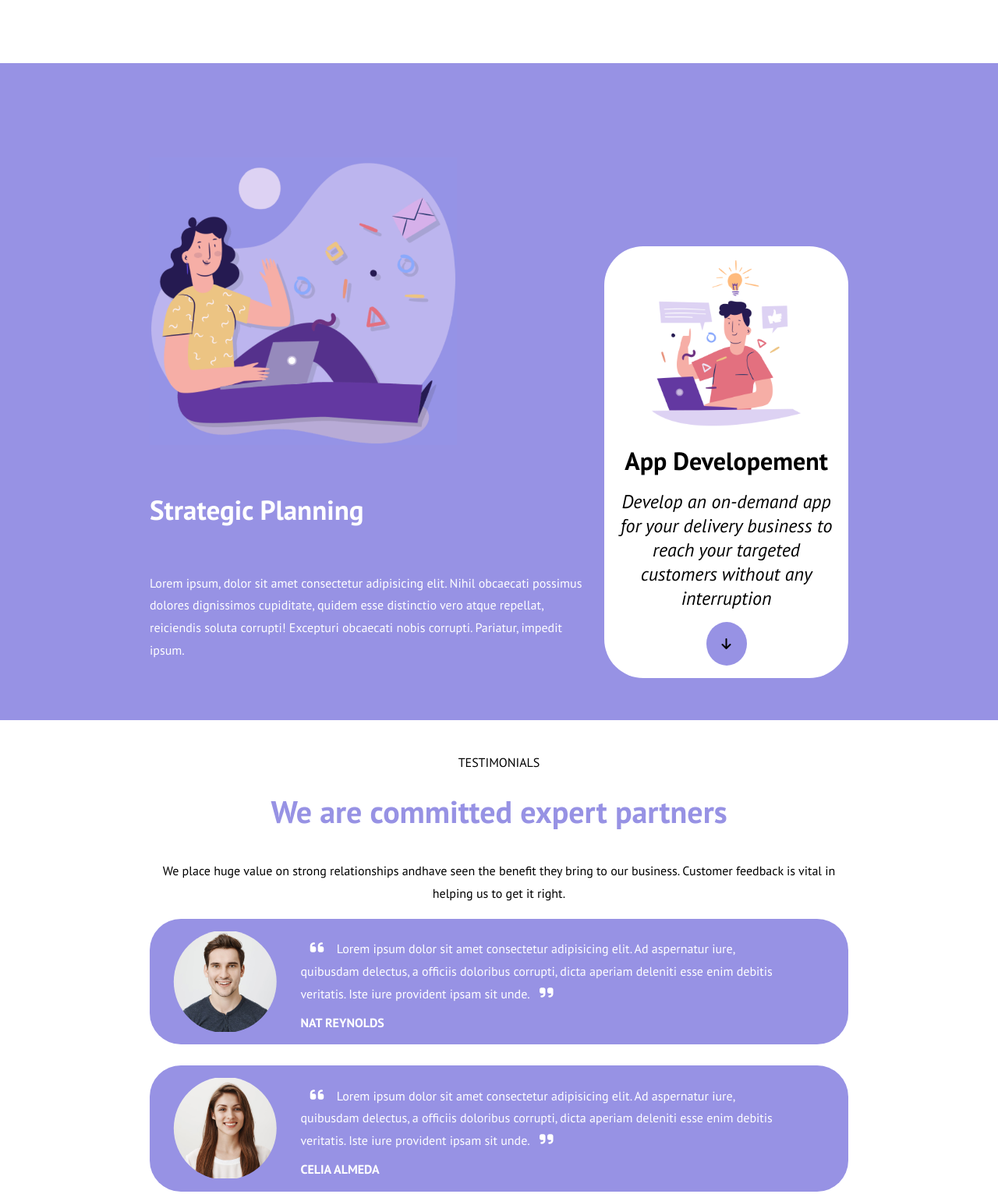
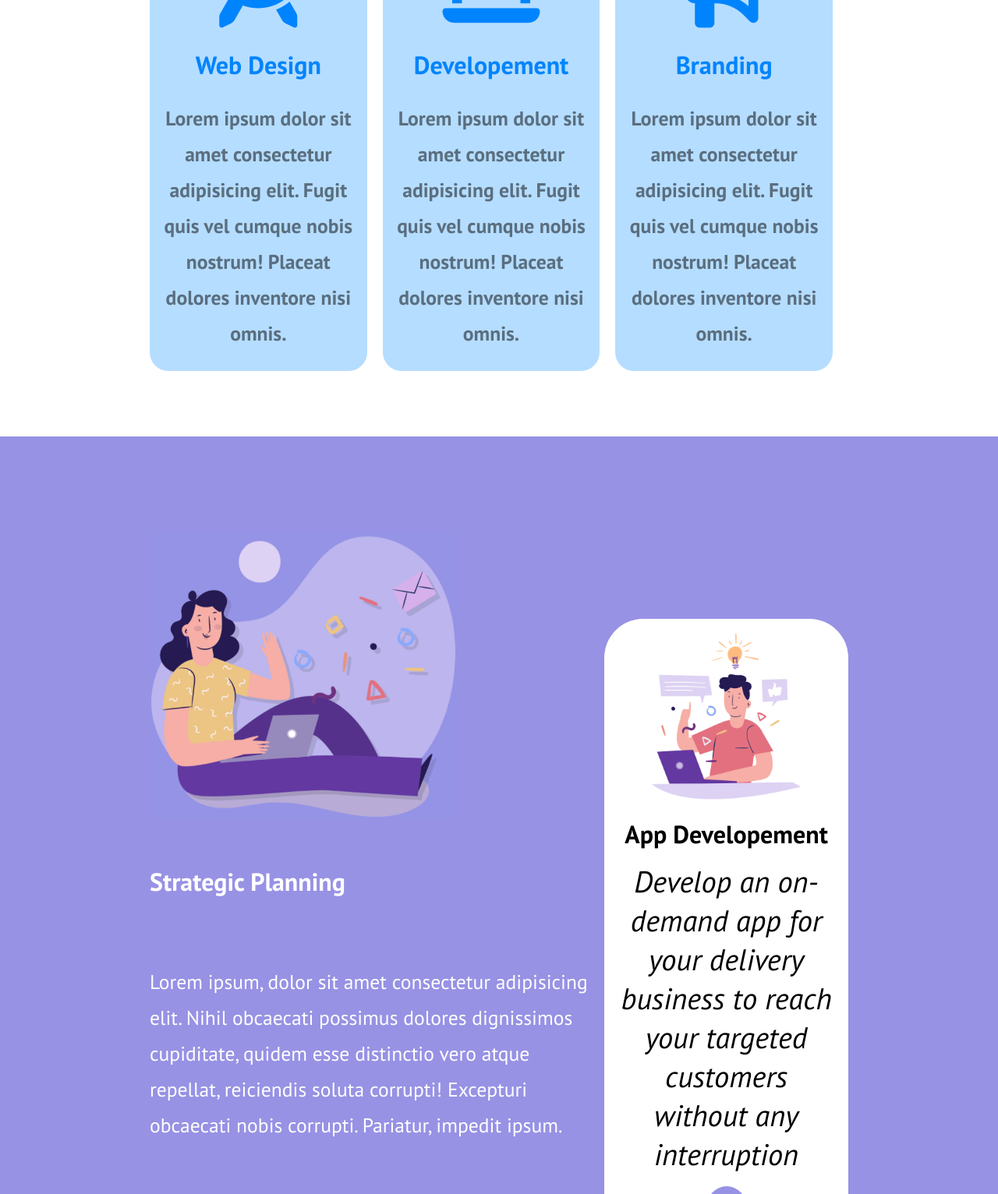
Before and after one commit to LorisGalleana/htmlcss-responsive-layout, a plain HTML site: page index.html in a window 1280 px wide. Shown: the part 940-2472 px from the top of the page at 78% size. Drawn offline with Linux system fonts and the light colour scheme.

Commit message:
ESERCIZIO COMPLETATO

```diff
--- a/CSS/style.css
+++ b/CSS/style.css
@@ -23,6 +23,9 @@ Jet: rgb(51, 51, 51)
     font-family: "PT Sans", sans-serif;
     font-weight: 400;
     font-style: normal;
+}
+html {
+    scroll-behavior: smooth;
 }
 /*****************************************************************************************
                                      UPPER BAR
@@ -387,6 +390,9 @@ footer a {
         display: flex;
         flex-direction: column;
     }
+    .demo-section h2 {
+        font-size: 1.9rem;
+    }
     .demo-section .container {
         display:flex;
         flex-wrap: wrap;
@@ -398,7 +404,7 @@ footer a {
     .demo-section .card.big {
         width: calc((100%/3)*2 - 20px);
     }
-    .card h1 {
+    .card h2 {
         padding: 5% 0;
     }
     .card p {
@@ -424,20 +430,20 @@ footer a {
     .planning-section img {
         padding: 10% 0;
     }
-    .planning-section .container h1 {
+    .planning-section .container h2 {
         padding-bottom: 5%;
-        font-size: 80px;
+        font-size: 8rem;
     }
     .planning-section .container p {
         padding-bottom: 3%;
-        font-size: 20px;
+        font-size: 2rem;
     }
     .appdev-box img {
         padding: 5% 0;
         width: 70%;
     }
     .appdev-box p {
-        font-size: 24px;
+        font-size: 2.4rem;
         width: 90%;
         margin: 0 auto;
     }
@@ -465,7 +471,7 @@ footer a {
         clip-path: circle(40%);
     }
     .test-card p {
-        font-size: 15px;
+        font-size: 1.5rem;
     }
 /*****************************************************************************************
                                      BENEFITS
@@ -503,18 +509,18 @@ footer a {
         margin-left: 10%;
     }
     .about-us h2 {
-        font-size: 80px;
+        font-size: 8rem;
         margin-bottom: 5%;
     }
     .about-us p {
-        font-size: 14px;
+        font-size: 1.4rem;
     }
     .about-us .photo {
         width: 80%;
         margin: 10% 0 5%;
     }
     .photo .fa-quote-left {
-        font-size: 46px;
+        font-size: 4.6rem;
         right: -5%;
     }
     .about-us a {
@@ -552,6 +558,9 @@ footer a {
     .menu-nav {
         display: block;
     }
+    .demo-section h2 {
+        font-size: 2.3rem;
+    }
     .demo-text {
         flex-direction: row;
     }
@@ -568,7 +577,7 @@ footer a {
         width: var(--width-container-limiter-desktop);
     }
     .card p {
-        font-size: 16px;
+        font-size: 1.6rem;
         line-height: 180%;
         padding-bottom: 10%;
     }
@@ -585,12 +594,12 @@ footer a {
     .planning-section {
         padding-bottom: 0%;
     }
-    .planning-section .container h1 {
+    .planning-section .container h2 {
         padding-bottom: 10%;
-        font-size: 35px;
+        font-size: 3.5rem;
     }
     .planning-section .container p {
-        font-size: 16px;
+        font-size: 1.6rem;
     }
     .planning-section img {
         width: 70%;
@@ -611,7 +620,7 @@ footer a {
     }
     .testimonials p {
         margin: 4% 0% 2%;
-        font-size: 16px;
+        font-size: 1.6rem;
     }
     .test-card img {
         width: 24%;
@@ -637,14 +646,14 @@ footer a {
         padding: 3% 0;
     }
     .photo .fa-quote-left {
-        font-size: 54px;
+        font-size: 5.4rem;
         right: 10%;
     }
     .get-started h4 {
         padding: 5% 0 3%;
     }
     .get-started p {
-        font-size: 16px;
+        font-size: 1.6rem;
         margin-bottom: 5%;
     }
     .get-started .copyright {
```
